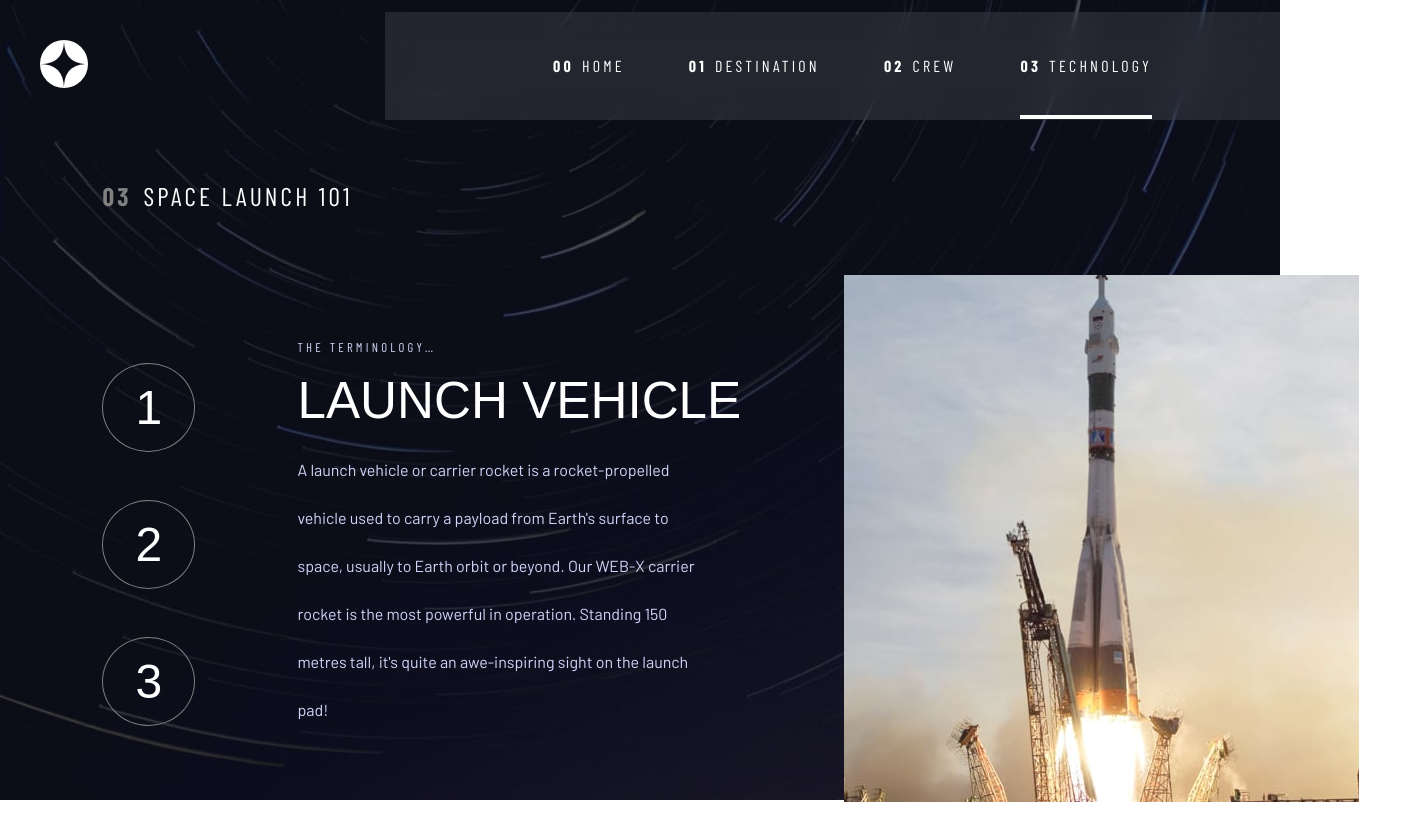
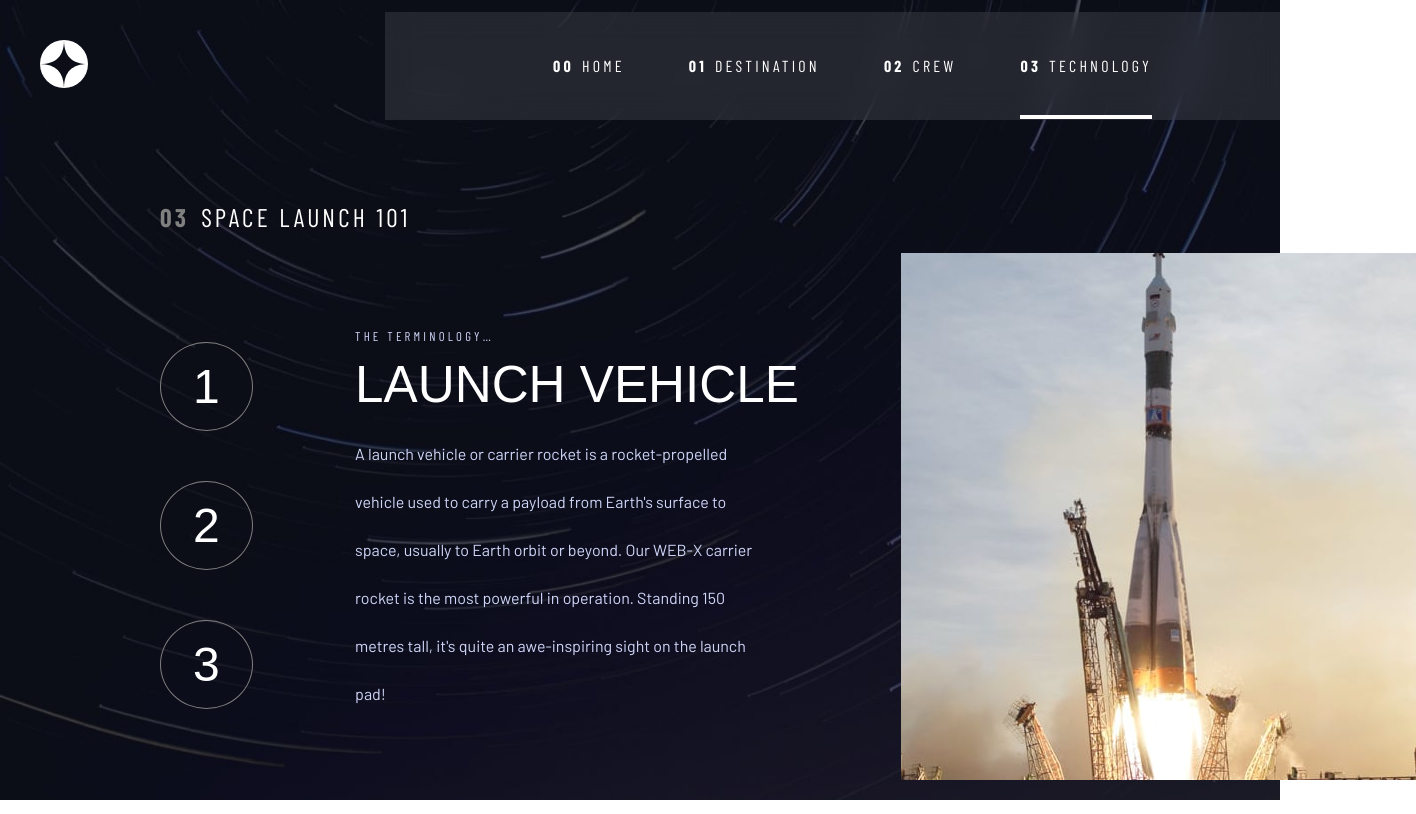
Before and after one commit to Dor-Elisha/Space-FrontEndMentor, an Angular app: page /Technology in a window 1280 px wide. Shown: the whole page, 1416 px wide, since content can reach past the window. Built offline with nearby package versions, Linux system fonts and the light colour scheme; a web font is replaced by a local one.

Commit message:
fixed moon go bigger and bigger
fixed moon go bigger and bigger

```diff
--- a/src/app/Pages/destination/destination.component.scss
+++ b/src/app/Pages/destination/destination.component.scss
@@ -287,7 +287,7 @@ $break-3: "(min-width: 1024px)";
                     width: 70%;
                     height: fit-content;
                     >img {
-                        width: 100%;
+                        width: min(100%, 40rem);
                     }
                 }
             }
--- a/src/app/Pages/technology/technology.component.scss
+++ b/src/app/Pages/technology/technology.component.scss
@@ -5,18 +5,15 @@ $btns-font : "Bellefair", sans-serif;
 $p-font : "Barlow", sans-serif;
 $text-clr: #D0D6F9;
 
-$break-1: "(max-width 767px)";
+$break-1: "(max-width: 767px)";
 $break-2: "(max-width: 1023px)";
-$break-3: "(min-width:1024px)";
+$break-3: "(min-width: 1024px)";
 
 @mixin normal-font() {
     font-style: normal;
     font-weight: normal;
 }
 // reset style
-h2 {
-    margin-block: 0;
-}
 h3 {
     margin: unset;
 }
@@ -69,10 +66,6 @@ h3 {
                 padding: .75rem 1.325rem;
                 border: grey solid 1px;
                 border-radius: 50%;
-
-                &:hover {
-                    border-color: white
-                }
 
             }
         }
@@ -158,13 +151,13 @@ h3 {
         "title title"
         "section img"
         ;
-        padding-inline-start: clamp(5em,8vw,10rem);
+        padding-inline-start: 10rem;
 
         .title {
             grid-area: title;
-            margin-bottom: max(2rem, 8vh);
             >h2 {
                 font-size: clamp(1.225rem, 2vw, 2rem );
+
             }
         }
         .img {
@@ -194,7 +187,6 @@ h3 {
 
                 .text-title {
                     font-size: clamp(.8rem, 1vw, 1rem);
-                    margin-bottom:1rem;
                 }
                 .text-subtitle {
                     font-size: clamp(3rem, 4vw, 4rem);
```
